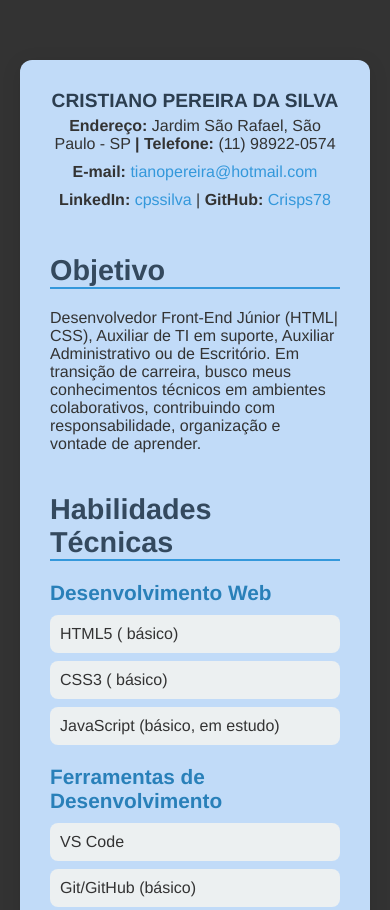
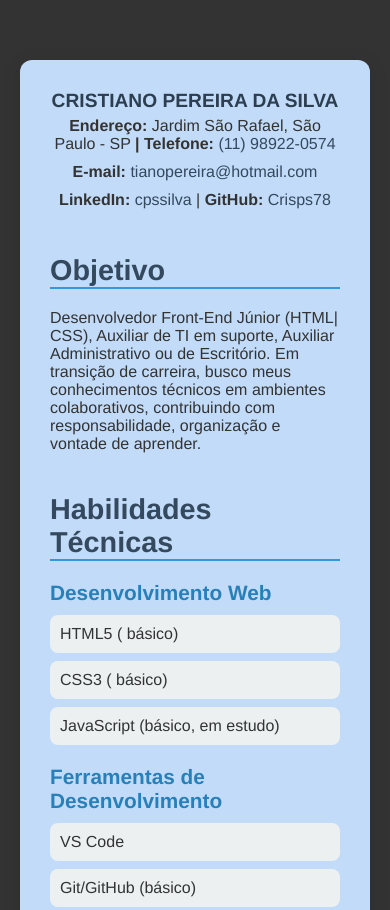
Before and after one commit to Crisps78/curriculo, a plain HTML site: page index.html in a window 390 px wide. Shown: the top 910 px of the page. Drawn offline with Linux system fonts and the light colour scheme.

Commit message:
add novos estilos

```diff
--- a/index.html
+++ b/index.html
@@ -14,7 +14,7 @@
             <header>
                 <h1>CRISTIANO PEREIRA DA SILVA</h1>
 
-                    <p><strong>Endereço:</strong> Jardim São Rafael, São Paulo - SP <strong> | Telefone:</strong> (11) 98922-0574</p>
+                    <p><strong>Endereço:</strong> Jardim São Rafael, São Paulo - SP <strong> | Telefone:</strong> <a href="https://wa.link/nner9y">(11) 98922-0574</a></p>
                     <p><strong>E-mail:</strong> <a href="mailto:tianopereira@hotmail.com">tianopereira@hotmail.com</a></p>
                     <p><strong>LinkedIn:</strong> <a href="https://www.linkedin.com/in/cpssilva/" target="_blank">cpssilva</a> | <strong>GitHub:</strong> <a href="https://github.com/Crisps78?tab=repositories" target="_blank">Crisps78</a></p>
 
--- a/style.css
+++ b/style.css
@@ -59,6 +59,7 @@ a {
 
 a:hover {
     text-decoration: underline;
+    color: rgb(243, 74, 7);
 }
 
 .section-title {
@@ -105,5 +106,10 @@ a:hover {
 
     header p {
         font-size: 1rem;
+
+    }
+
+    header a {
+        color: #34495e;
     }
 }
```
